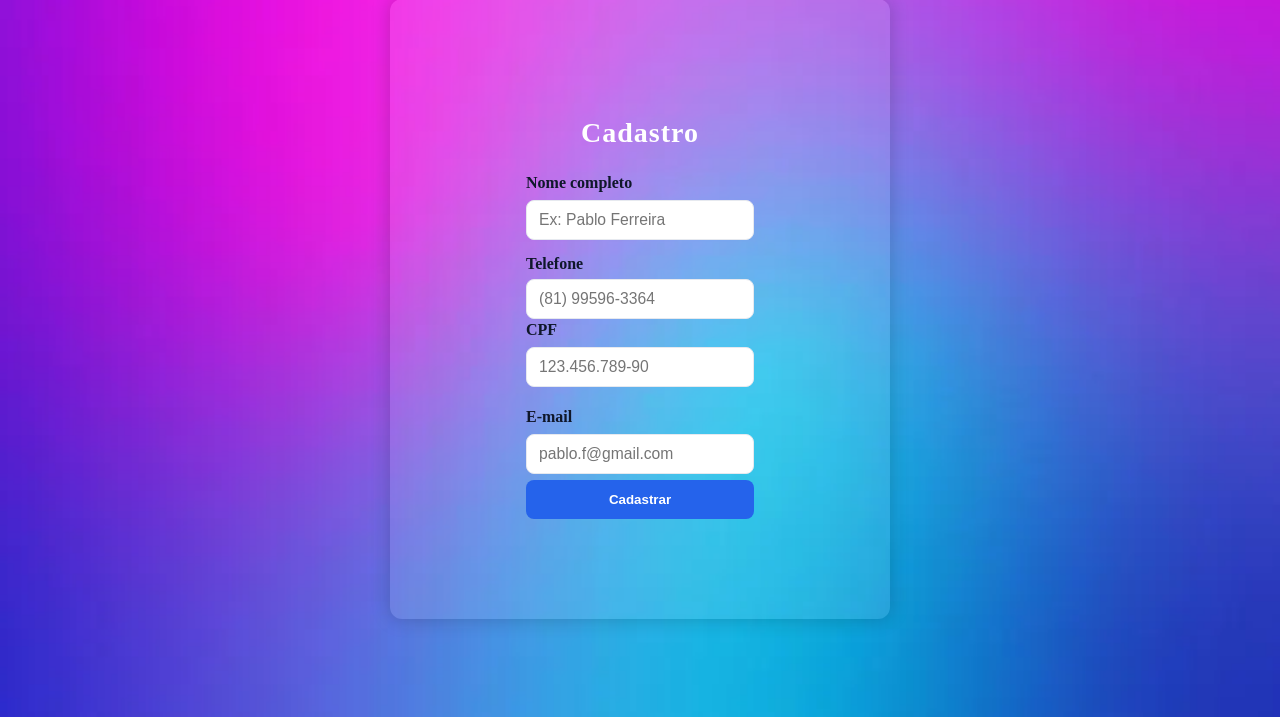
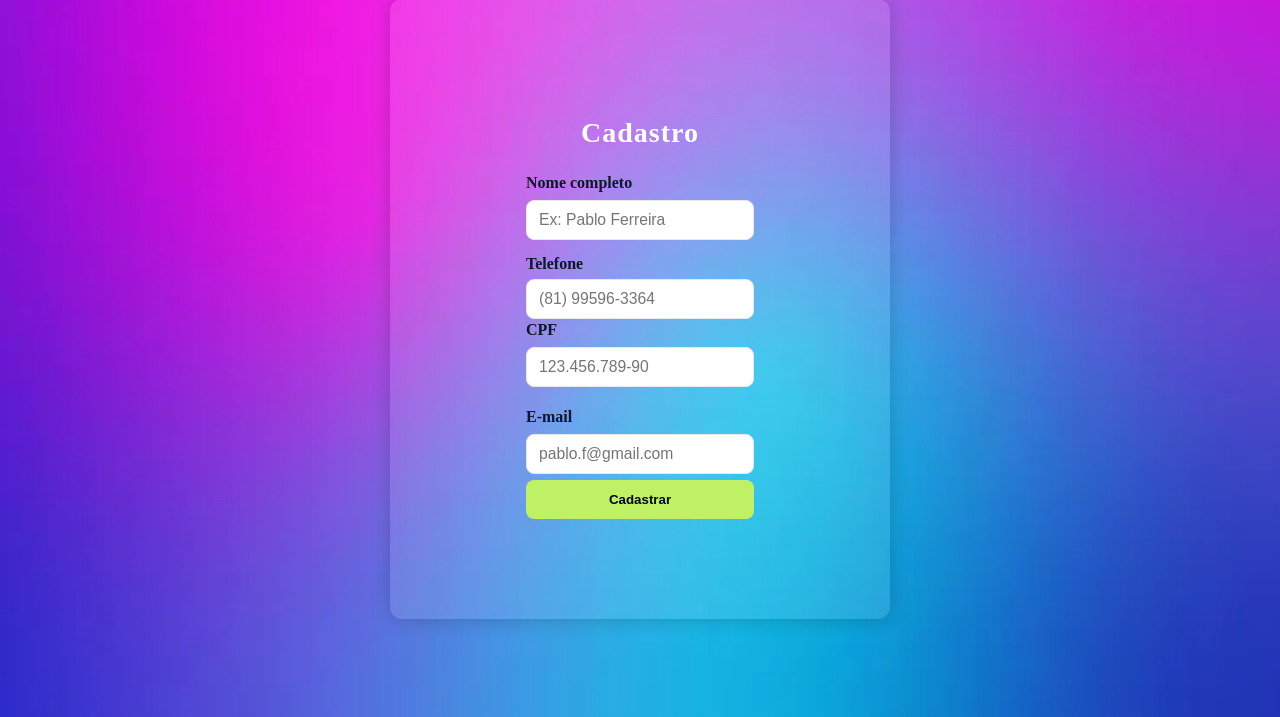
Before and after one commit to kollar0v/Projeto-Final, a PHP site: page /HTML/teladecadastro.html in a window 1280 px wide. Shown: the part 99-816 px from the top of the page. Run offline with PHP 8.4, Linux system fonts and the light colour scheme.

Commit message:
Atu background

```diff
--- a/CSS/casdastro.css
+++ b/CSS/casdastro.css
@@ -93,8 +93,8 @@ input:focus {
 
 .btn {
   margin-top: 6px;
-  background: #2563eb;
-  color: #fff;
+  background: #BEF264;
+  color: #050505;
   border: none;
   padding: 12px;
   border-radius: 8px;
```
